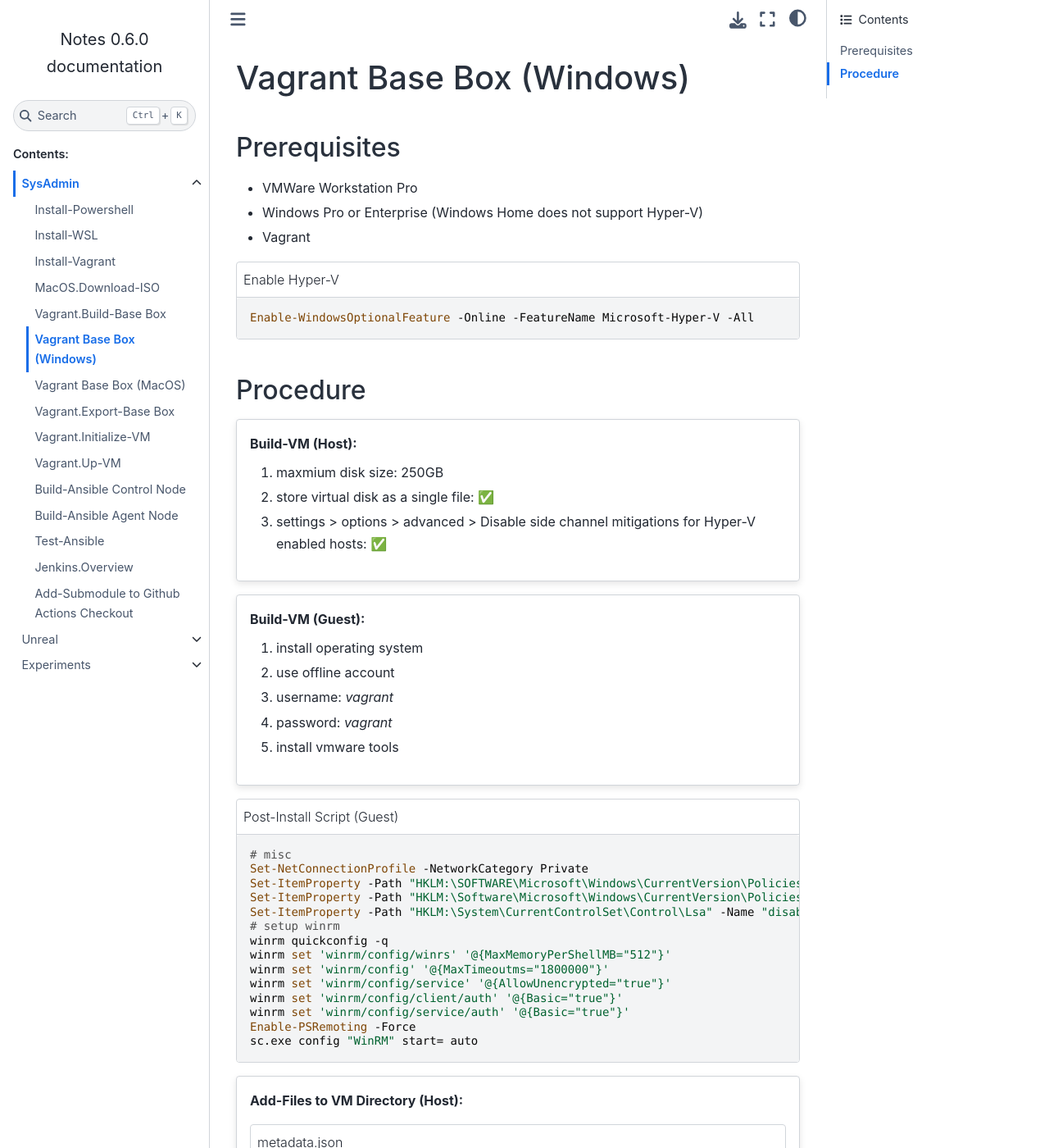
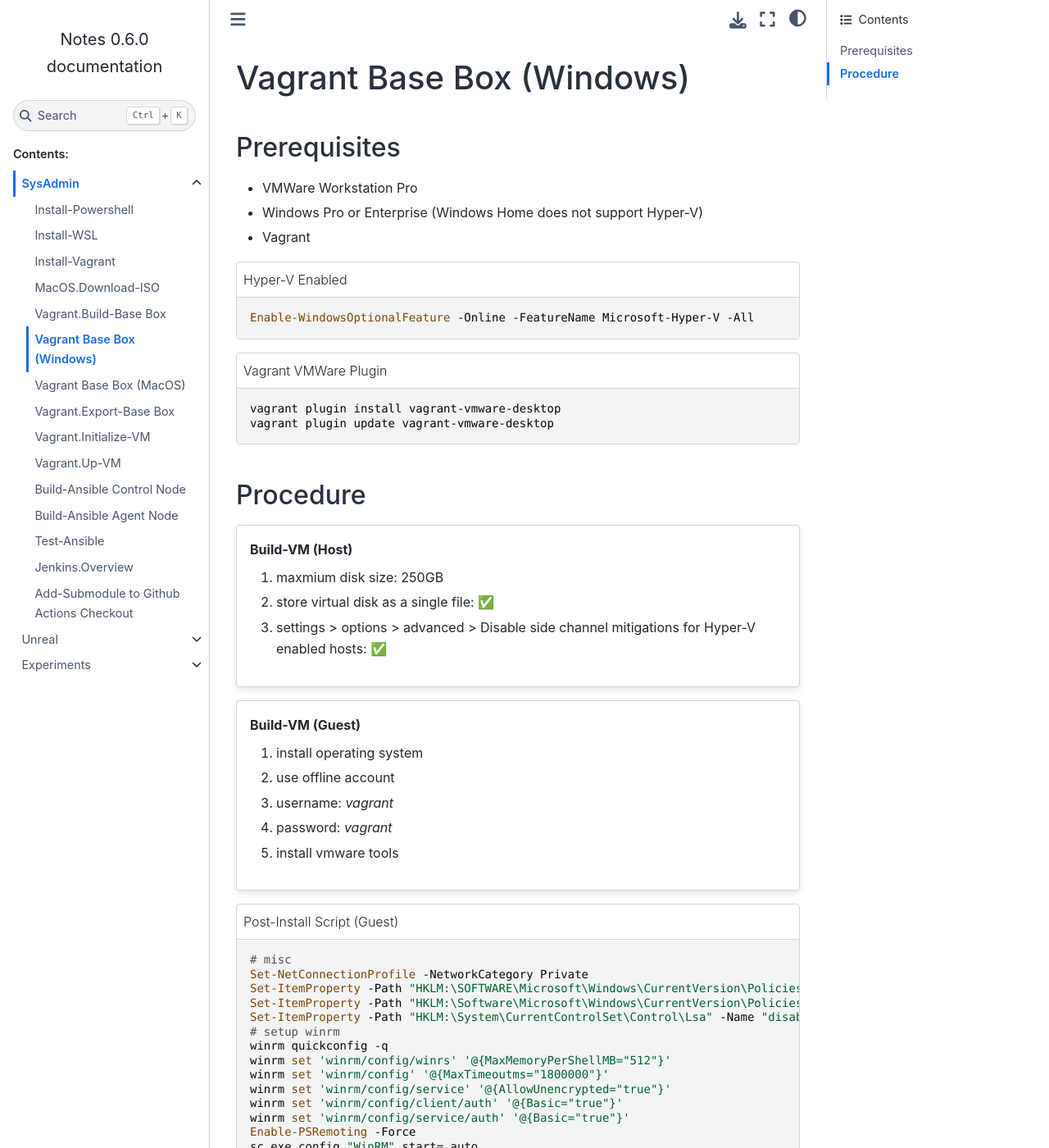
Before and after one commit to Liimurr/notes, a Sphinx documentation site: the page built from doc/src/Vagrant.Build-BaseBox_Windows.rst, in a window 1280 px wide and 1400 px high. Shown: the whole window at 82% size. Built offline with Sphinx 7.4.7 and the Sphinx Book theme 1.1.4, drawn with Linux system fonts in a browser that asks for light colours; pages that are not in the unit, such as notebooks, are missing from menus; some of the changed text lies outside the part shown.

Commit message:
update base box instructions

```diff
--- a/doc/src/Vagrant.Build-BaseBox_MacOS.rst
+++ b/doc/src/Vagrant.Build-BaseBox_MacOS.rst
@@ -81,7 +81,7 @@
       end
 
 .. code-block:: shell
-   :caption: Package the VM
+   :caption: Export-Base Box (Host)
 
    VM=macos-14.4.1
 
--- a/doc/src/Vagrant.Build-BaseBox_Windows.rst
+++ b/doc/src/Vagrant.Build-BaseBox_Windows.rst
@@ -8,20 +8,26 @@
 - Vagrant
 
 .. code-block:: powershell
-   :caption: Enable Hyper-V
+   :caption: Hyper-V Enabled
 
    Enable-WindowsOptionalFeature -Online -FeatureName Microsoft-Hyper-V -All
+
+.. code-block:: powershell
+   :caption: Vagrant VMWare Plugin
+
+   vagrant plugin install vagrant-vmware-desktop
+   vagrant plugin update vagrant-vmware-desktop
 
 Procedure
 ---------
 
-.. card:: Build-VM (Host):
+.. card:: Build-VM (Host)
 
    1. maxmium disk size: 250GB
    2. store virtual disk as a single file: ✅
    3. settings > options > advanced > Disable side channel mitigations for Hyper-V enabled hosts: ✅
 
-.. card:: Build-VM (Guest):
+.. card:: Build-VM (Guest)
 
    1. install operating system
    2. use offline account
@@ -47,7 +53,7 @@
    Enable-PSRemoting -Force
    sc.exe config "WinRM" start= auto
 
-.. card:: Add-Files to VM Directory (Host):
+.. card:: Add-Files to VM Directory (Host)
 
    .. code-block:: json
       :caption: metadata.json
@@ -65,7 +71,7 @@
       end
 
 .. code-block:: powershell
-   :caption: Export-Base Box (Host):
+   :caption: Export-Base Box (Host)
 
    $VM='windows-10'
    $VMDir="C:/development/assets/vms/$VM"
```
Also changed, not shown: other parts of doc/src/Vagrant.Build-BaseBox_MacOS.rst (+1 -1 lines).
